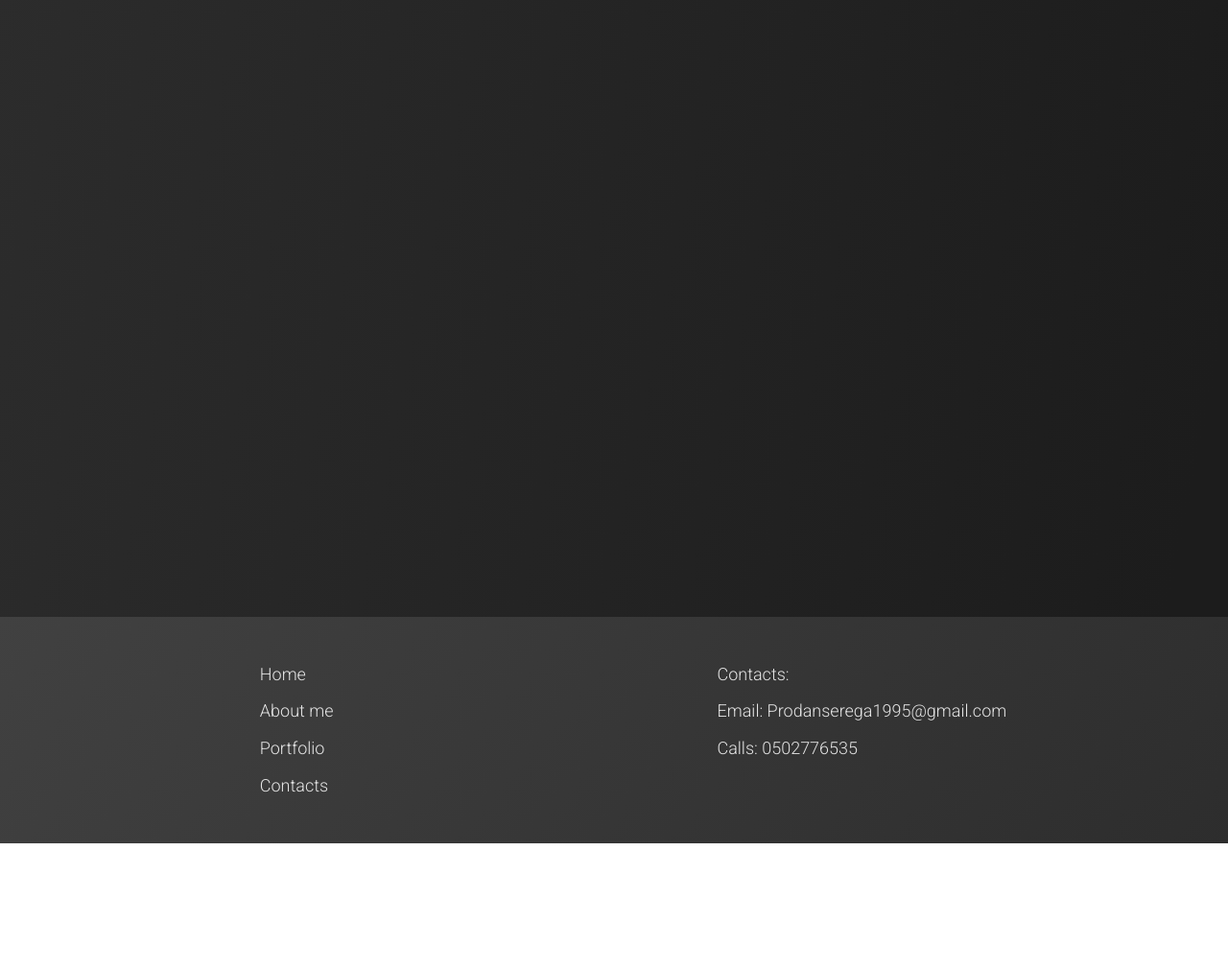
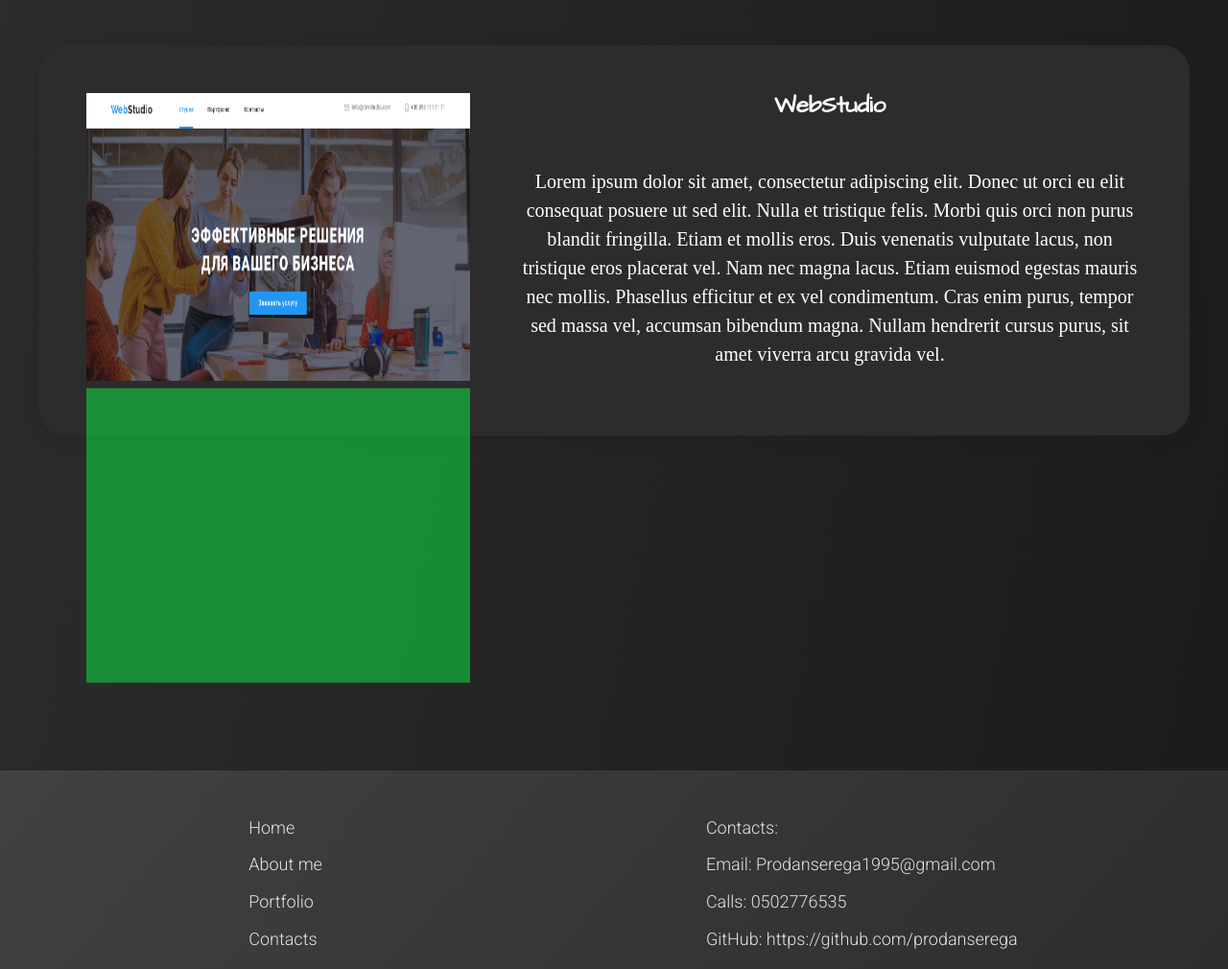
Before and after one commit to prodanserega/portfolio_my, a website built with Parcel: page src/index.html in a window 1280 px wide. Shown: the part 2241-3251 px from the top of the page at 96% size. Before the commit the page ends 3120 px from the top, so only its background shows below. Built offline with nearby package versions, Linux system fonts and the light colour scheme.

Commit message:
portfolio

```diff
--- a/src/css/index.css
+++ b/src/css/index.css
@@ -276,8 +276,7 @@ h5 {
 /* portfolio */
 
 .portfolio {
-  width: 100%;
-  height: 100vh;
+  height: 120vh;
   background: linear-gradient(101.56deg, #2c2c2c 1.56%, #1c1c1c 95.55%);
 }
 
@@ -289,10 +288,74 @@ h5 {
   line-height: 54px;
   display: flex;
   justify-content: center;
-  padding-top: 50px;
+  padding-top: 100px;
+  color: #ffffff;
+}
+
+.portfolio__block {
+  padding: 50px;
+
+  margin-top: 50px;
+  margin-left: auto;
+  margin-right: auto;
+  display: flex;
+
+  background-color: #2c2c2c;
+  box-shadow: 0px 4px 15px rgba(27, 27, 27, 0.28);
+  border-radius: 29px;
+}
+.portfolio__content {
+  margin: 0 auto;
+  text-align: center;
+}
+
+.portfolio__tatle_img {
+  font-family: 'Architects Daughter', cursive;
+  color: #ffffff;
+  margin-bottom: 50px;
+}
+
+.portfolio__img {
+  display: flex;
+  width: 400px;
+  height: 300px;
+  margin-right: 50px;
+}
+
+.portfolio__img:focus > .overlay {
+  transform: translateY(0%);
+}
+
+.portfolio__text {
+  font-family: 'Arodora Pro';
+  font-style: normal;
+  font-weight: 300;
+  font-size: 20px;
+  line-height: 1.5;
+  display: flex;
+  align-items: center;
 
   color: #ffffff;
 }
+
+.overlay {
+  position: absolute;
+  width: 400px;
+  height: 100%;
+  left: 0;
+  top: 0;
+  padding: 63px 24px;
+  background: rgba(11, 243, 69, 0.5);
+
+  transform: translateY(100%);
+  transition: all 250ms cubic-bezier(0.4, 0, 0.2, 1);
+}
+
+.overlay-container {
+  position: relative;
+  /* overflow: hidden; */
+}
+
 /* contacts */
 .contacts {
   width: 100%;
--- a/src/index.html
+++ b/src/index.html
@@ -166,6 +166,27 @@
         <div class="container">
           <div class="portfolio__inner">
             <h2 class="portfolio__tatle">Portfolio</h2>
+            <div class="portfolio__block">
+              <div class="overlay-container">
+                <img class="portfolio__img" src="./images/portfolio_foto1.png" alt="" />
+                <div class="overlay">
+                  <a href=""></a>
+                </div>
+              </div>
+
+              <div class="portfolio__content">
+                <h2 class="portfolio__tatle_img">WebStudio</h2>
+                <p class="portfolio__text">
+                  Lorem ipsum dolor sit amet, consectetur adipiscing elit. Donec ut orci eu elit
+                  consequat posuere ut sed elit. Nulla et tristique felis. Morbi quis orci non purus
+                  blandit fringilla. Etiam et mollis eros. Duis venenatis vulputate lacus, non
+                  tristique eros placerat vel. Nam nec magna lacus. Etiam euismod egestas mauris nec
+                  mollis. Phasellus efficitur et ex vel condimentum. Cras enim purus, tempor sed
+                  massa vel, accumsan bibendum magna. Nullam hendrerit cursus purus, sit amet
+                  viverra arcu gravida vel.
+                </p>
+              </div>
+            </div>
           </div>
         </div>
       </section>
@@ -198,6 +219,11 @@
                   Calls: 0502776535</a
                 >
               </li>
+              <li class="contacts__contacts_item">
+                <a class="contacts__contacts_item_link" href="https://github.com/prodanserega">
+                  GitHub: https://github.com/prodanserega</a
+                >
+              </li>
             </ul>
           </div>
         </div>
```
Also changed, not shown: src/images/portfolio_foto1.png (added).
